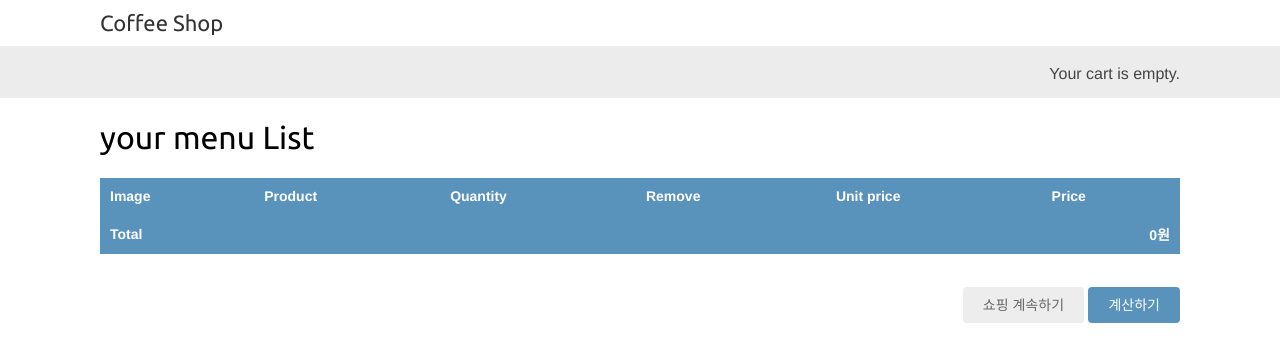
After one commit to Han-minho/djangoFiveProject, a Django app: page /cart/ in a window 1280 px wide. The commit adds this page. Shown: the top 362 px of the page. Run offline with Django 4.2, Linux system fonts and the light colour scheme.

Commit message:
카트 목록 생성 및 장바구니 구현과 수량 변동 완료

```diff
--- a/cart/cart.py
+++ b/cart/cart.py
@@ -14,3 +14,61 @@
             # 세션에 빈바구니를 저장합니다.
             cart = self.session[settings.CART_SESSION_ID] = {}
         self.cart = cart
+
+    def add(self, product, quantity=1, override_quantity=False):
+        """
+            상품을 장바구니에 추가하거나 수량을 업데이트 합니다.
+        """
+        product_id = str(product.id)
+        if product_id not in self.cart:
+            self.cart[product_id] = {'quantity': 0,
+                                     'price': str(product.price)}
+        if override_quantity:
+            self.cart[product_id]['quantity'] = quantity
+        else:
+            self.cart[product_id]['quantity'] += quantity
+        self.save()
+
+    def save(self):
+        # 세션이 내용이 변경 된으로 쵸시 되도록 설정
+        self.session.modified = True
+
+    def remove(self, product):
+        """
+            장바구니에서 상품을 제거합니다
+        """
+        product_id = str(product.id)
+        if product_id in self.cart:
+            del self.cart[product_id]
+            self.save()
+
+    def __iter__(self):
+        """
+            장바구니 항목을 반복하고 데이터베이스에서 상품을 가져옵니다.
+        """
+        product_ids = self.cart.keys()
+        # 상품 객체를 가져와서 장바구니에 추가합니다.
+        products = Product.objects.filter(id__in=product_ids)
+        cart = self.cart.copy()
+        for product in products:
+            cart[str(product.id)]['product'] = product
+        for item in cart.values():
+            item['price'] = Decimal(item['price'])
+            item['total_price'] = item['price'] * item['quantity']
+            yield item
+
+    def __len__(self):
+        """
+            장바구니에 있는 모든 항목을 세어 반환합니다.
+        """
+        return sum(item['quantity'] for item in self.cart.values())
+
+    def get_total_price(self):
+        return sum(Decimal(item['price']) * item['quantity'] for item in self.cart.values())
+
+    def clear(self):
+        """
+            세션에서 장바구니를 제거합니다.
+        """
+        del self.session[settings.CART_SESSION_ID]
+        self.save()
--- /dev/null
+++ b/cart/forms.py
@@ -0,0 +1,8 @@
+from django import forms
+
+PRODICT_QUANTITY_CHOICES = [(i, str(i)) for i in range(1, 11)]
+
+
+class CartAddProductForm(forms.Form):
+    quantity = forms.TypedChoiceField(choices=PRODICT_QUANTITY_CHOICES, coerce=int)
+    override = forms.BooleanField(required=False, initial=False, widget=forms.HiddenInput)
--- /dev/null
+++ b/cart/templates/cart/detail.html
@@ -0,0 +1,60 @@
+{% extends "shop/base.html" %}
+{% load static %}
+{% block title %}
+    Your Menu List
+{% endblock title %}
+{% block content %}
+    <h1>your menu List</h1>
+    <table class="cart">
+        <thead>
+            <tr>
+                <th>Image</th>
+                <th>Product</th>
+                <th>Quantity</th>
+                <th>Remove</th>
+                <th>Unit price</th>
+                <th>Price</th>
+            </tr>
+        </thead>
+        <tbody>
+        {% for item in cart %}
+            {% with product=item.product %}
+            <tr>
+                <td>
+                    <a href="{{ product.get_absolute_url }}">
+                        <img src="{% if product.image %}{{ product.image.url }}{% else %}{% static 'img/no_image.png' %}{% endif %}" alt="">
+                    </a>
+                </td>
+                <td>{{ product.name }}</td>
+            <!--<td>{{ item.quantity }}</td>-->
+                <td>
+                    <form action="{% url 'cart:cart_add' product.id %}" method="post">
+                        {{ item.update_quantity_form.quantity }}
+                        {{ item.update_quantity_from.override }}
+                        <input type="submit" value="수정">
+                        {% csrf_token %}
+                    </form>
+                </td>
+                <td>
+                    <form action="{% url 'cart:cart_remove' product.id %}" method="post">
+                        <input type="submit" value="취소">
+                        {% csrf_token %}
+                    </form>
+                </td>
+                <td class="num">{{ item.price }}원</td>
+                <td class="num">{{ item.total_price }}원</td>
+            </tr>
+            {% endwith %}
+        {% endfor %}
+        <tr class="total">
+            <td>Total</td>
+            <td colspan="4"></td>
+            <td class="num">{{ cart.get_total_price }}원</td>
+        </tr>
+        </tbody>
+    </table>
+    <p class="text-right">
+        <a href="{% url 'shop:product_list' %}" class="button light">쇼핑 계속하기</a>
+        <a href="#" class="button">계산하기</a>
+    </p>
+{% endblock content %}
--- /dev/null
+++ b/cart/urls.py
@@ -0,0 +1,11 @@
+from django.urls import path, re_path
+from cart import views
+
+app_name = 'cart'
+
+urlpatterns = [
+    path('', views.cart_detail, name='cart_detail'),
+    path('add/<int:product_id>/', views.cart_add, name='cart_add'),
+    # re_path(r'^(?P<add>[0-9]{4})/(?P<product_id>[-\w]+)/$', views.cart_add, name='cart_add'),
+    path('remove/<int:product_id>/', views.cart_remove, name='cart_remove'),
+]
--- a/cart/views.py
+++ b/cart/views.py
@@ -1,3 +1,37 @@
-from django.shortcuts import render
+from django.shortcuts import render, get_object_or_404, redirect
+from django.views.decorators.http import require_POST
+
+from cart.cart import Cart
+from cart.forms import CartAddProductForm
+from shop.models import Product
+
 
 # Create your views here.
+
+@require_POST
+def cart_add(request, product_id):
+    cart = Cart(request)
+    product = get_object_or_404(Product, id=product_id)
+    form = CartAddProductForm(request.POST)
+    if form.is_valid():
+        cd = form.cleaned_data
+        cart.add(product=product, quantity=cd['quantity'], override_quantity=cd['override'])
+
+    return redirect('cart:cart_detail')
+
+
+@require_POST
+def cart_remove(request, product_id):
+    cart = Cart(request)
+    product = get_object_or_404(Product, id=product_id)
+    cart.remove(product)
+    return redirect('cart:cart_detail')
+
+
+def cart_detail(request):
+    cart = Cart(request)
+    for item in cart:
+        item['update_quantity_form'] = CartAddProductForm(initial={
+            'quantity': item['quantity'],
+            'override': True})
+    return render(request, 'cart/detail.html', {'cart': cart})
--- a/myshop/urls.py
+++ b/myshop/urls.py
@@ -21,6 +21,7 @@
 
 urlpatterns = [
     path('admin/', admin.site.urls),
+    path('cart/', include('cart.urls', namespace='cart')),
     path('', include('shop.urls', namespace='shop')),
 ]
 
--- a/shop/views.py
+++ b/shop/views.py
@@ -1,5 +1,6 @@
 from django.shortcuts import render, get_object_or_404
 
+from cart.forms import CartAddProductForm
 from shop.models import Category, Product
 
 
@@ -22,6 +23,8 @@
 
 def product_detail(request, id, slug):
     product = get_object_or_404(Product, id=id, slug=slug, available=True)
+    cart_product_form = CartAddProductForm()
     return render(request,
                   'shop/product/detail.html',
-                  {'product': product})
+                  {'product': product,
+                   'cart_product_form':cart_product_form})
```
Also changed, not shown: shop/templates/shop/product/detail.html (+7 -1 lines), media/products/23/08/10/ICED_Americano_380_334.jpg (added).
